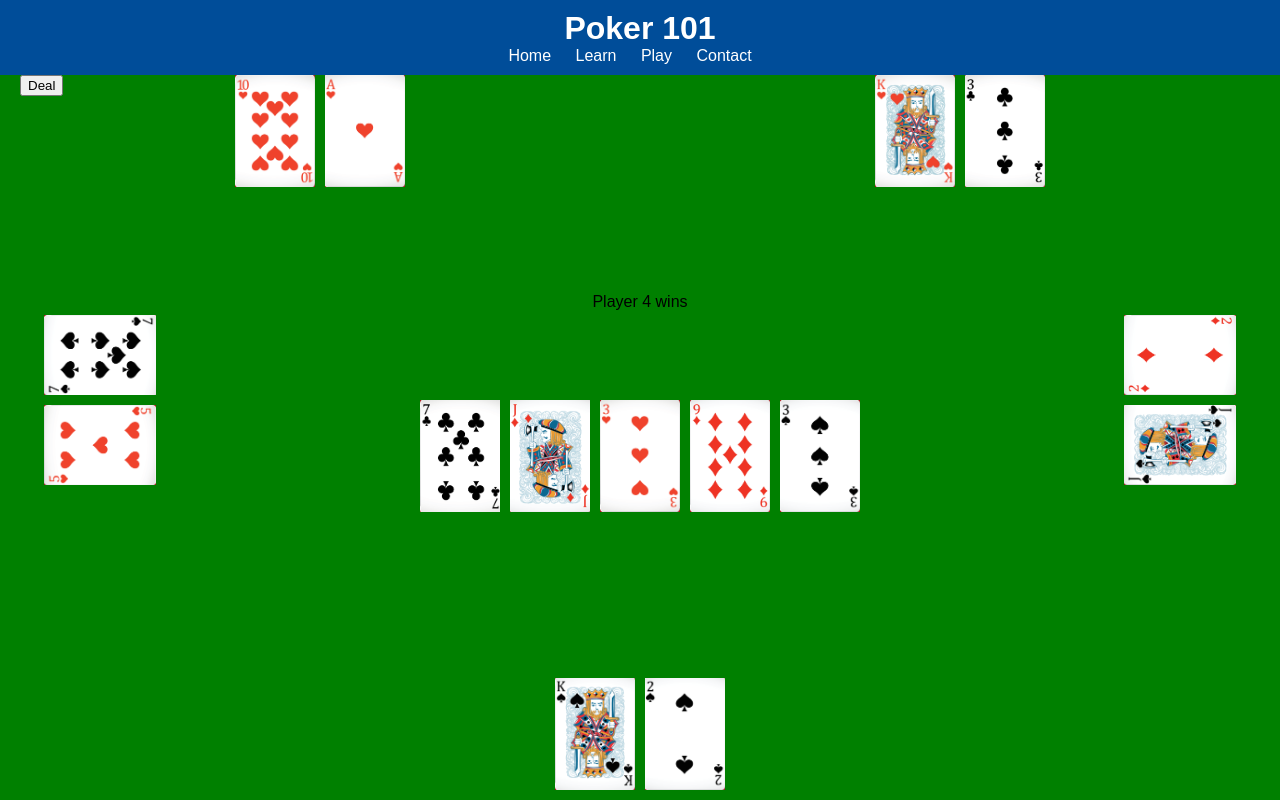
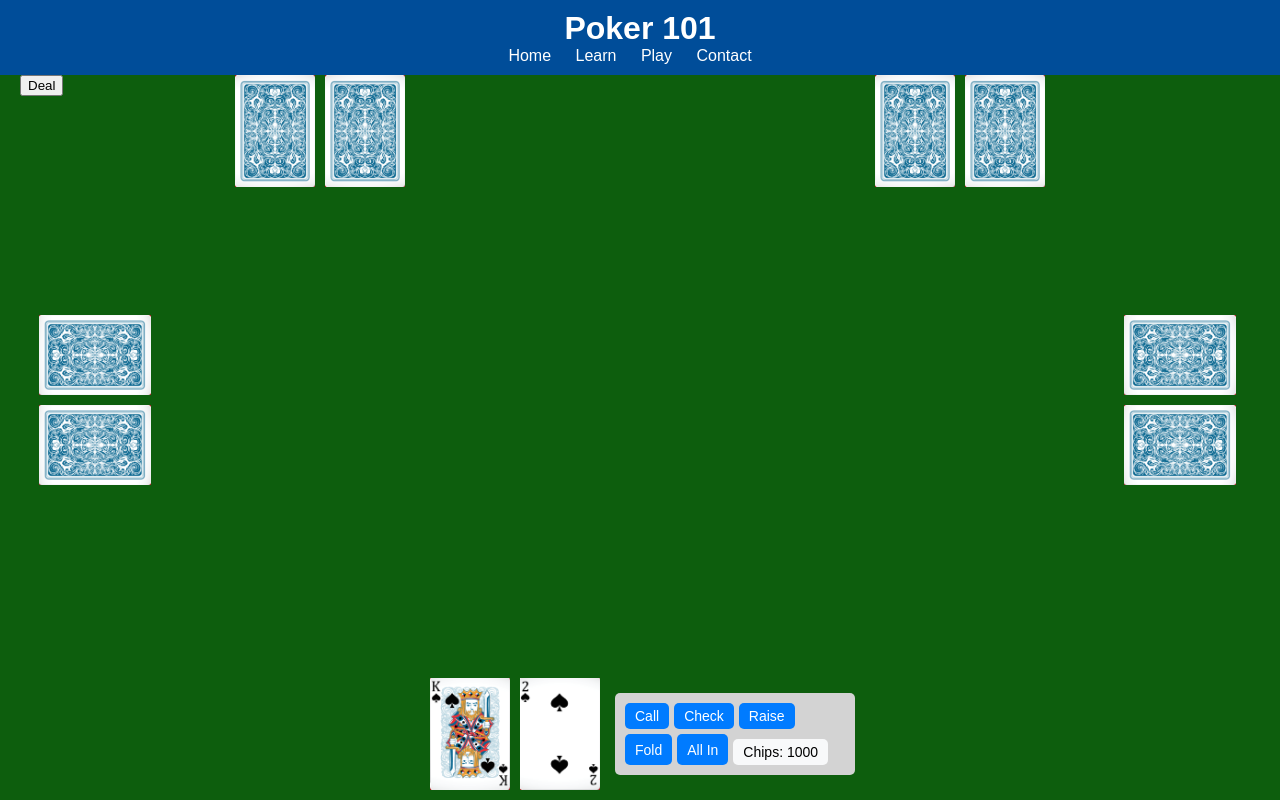
Before and after one commit to colfarl/poker-web-app, a plain HTML site: page play.html in a window 1280 px wide. Both pictures are taken after a click on the button "Deal". Drawn offline with Linux system fonts and the light colour scheme.

Commit message:
Asynchronous Implemented
Implemented turn structure, all actions are arbitrary. Hands are only revealed after all the betting rounds have been completed.

```diff
--- a/basicDeck.js
+++ b/basicDeck.js
@@ -1,4 +1,5 @@
-//Global variables
+//===================================Global variables===============================
+
 hands=[8, 9, 5, 6, 1,
        2, 3, 10, 4, 7];
 
@@ -25,6 +26,13 @@ const SuitValues = {
     'diamonds':8
 };
 
+let players = [
+    { id: 1, hand: [], type: 'human',chips:1000, currentBet: 0, isInGame: true },
+    { id: 2, hand: [], type: 'bot', chips: 1000, currentBet: 0, isInGame: true },
+    { id: 3, hand: [], type: 'bot', chips: 1000, currentBet: 0, isInGame: true },
+    { id: 4, hand: [], type: 'bot', chips: 1000, currentBet: 0, isInGame: true },
+    { id: 5, hand: [], type: 'bot', chips: 1000, currentBet: 0, isInGame: true }
+];
 //============================================Deck Operations====================================================
 //Creates a deck of 52 standard cards
 //Cards are stored in a list as (rank, suit)
@@ -66,19 +74,49 @@ function dealTurnOrRiver(deck, communityCards) {
     return communityCards;
 }
 
-//Shows What Cards Are in Play
-function displayHand(hand, containerId) {
-    const cardContainer = document.getElementById(containerId);
+//=====================================Display Functions=======================================================
+//Shows What Cards a particular player has
+//cards in hand are {rank, suit} player id is an int [0,5]
+function displayHand(hand, playerId) {
+    const cardContainer = document.querySelector(`#player${playerId} .player-cards`);
     cardContainer.innerHTML = ''; // Clear previous cards
 
     hand.forEach(function(card) {
         const cardImg = document.createElement('img');
-        cardImg.src = `./Images/cards/${card.suit}_${card.rank}.png`; // Adjust the path to match your PNG images
+        cardImg.src = `./Images/cards/${card.suit}_${card.rank}.png`;
         cardImg.className = 'card';
         cardContainer.appendChild(cardImg);
     });
 }
 
+//Displays Community Cards
+function displayCommunity(hand) {
+    const cardContainer = document.getElementById('community-cards');
+    cardContainer.innerHTML = '';
+
+    hand.forEach(function(card) {
+        const cardImg = document.createElement('img');
+        cardImg.src = `./Images/cards/${card.suit}_${card.rank}.png`;
+        cardImg.className = 'card';
+        cardContainer.appendChild(cardImg);
+    });
+}
+
+//Shows cards back of players
+//uses same logic as display hand except it uses a card back as image
+function displayFaceDown(hand, playerId) {
+    const cardContainer = document.querySelector(`#player${playerId} .player-cards`);
+    cardContainer.innerHTML = ''; // Clear previous cards
+
+    hand.forEach(function(card) {
+        const cardImg = document.createElement('img');
+        cardImg.src = `./Images/cards/card_back.png`;
+        cardImg.className = 'card';
+        cardContainer.appendChild(cardImg);
+    });
+}
+
+//Shows which player wins above community cards
 function displayWinner(winner) {
     console.log(winner);
     const winningHandDiv = document.getElementById('winner');
@@ -96,12 +134,12 @@ function getCardValue(card) {
     return CardValues[card.rank];
 }
 
+// Maps suit to bit value for evaluation
 function getSuitValue(card) {
     return SuitValues[card.suit];
 }
 
-//generate all possible 5 card combinations
-//from a 7 card hand
+//generates combinations of size k from array
 function generateCombinations(array, k) {
     let result = [];
     let n = array.length;
@@ -194,6 +232,7 @@ function evaluateHand(playerHand, communityCards) {
     return bestHand;
 }
 
+//Determines best hand among all players
 function evaluateAllHands(players, communityCards) {
     let bestHandScore = 0;
     let bestHandIndex = -1;
@@ -210,15 +249,61 @@ function evaluateAllHands(players, communityCards) {
 
     return bestHandIndex;
 }
+//================== Betting Logic ====================================
+function bet(player, amount) {
+    if (player.chips >= amount) {
+        player.chips -= amount;
+        player.currentBet += amount;
+        pot += amount;
+    } else {
+        console.error('Not enough chips.');
+    }
+}
+
+function call(player, highestBet) {
+    const amount = highestBet - player.currentBet;
+    bet(player, amount);
+}
+
+function raise(player, amount) {
+    if (amount >= 2 * highestBet) {
+        bet(player, amount);
+        highestBet = player.currentBet;
+    } else {
+        console.error('Raise must be at least double the previous bet.');
+    }
+}
+
+function check(player) {
+    if (highestBet === 0 || player.currentBet === highestBet) {
+        // Proceed to the next player's turn
+    } else {
+        console.error('Cannot check, there is a bet already.');
+    }
+}
+
+let resolvePlayerAction;
+
+function waitForPlayerDecision() {
+    return new Promise((resolve) => {
+        resolvePlayerAction = resolve;
+    });
+}
+
+function playerAction(action) {
+    console.log(`Player decides to ${action}`);
+    resolvePlayerAction(action);
+}
+
+function updateChipTotal(playerId) {
+    const player = players.find(p => p.id === playerId);
+    const chipDisplay = document.getElementById(`player${playerId}-chips`);
+    chipDisplay.innerText = `Chips: ${player.chips}`;
+}
 //================== Early game Logic =============================================================================================
-let players = [
-    { id: 1, hand: [], type: 'human', chips: 1000 },
-    { id: 2, hand: [], type: 'bot', chips: 1000 },
-    { id: 3, hand: [], type: 'bot', chips: 1000 },
-    { id: 4, hand: [], type: 'bot', chips: 1000 },
-    { id: 5, hand: [], type: 'bot', chips: 1000 }
-];
 
+//Deal two cards to each player by taking the next two available cards
+//off the top of the deck
 function dealHands(deck) {
     players.forEach(player => {
         if (deck.length < 2) {
@@ -228,79 +313,101 @@ function dealHands(deck) {
     });
 }
 
+//NOT IMPLEMENTED
 function botDecision(player) {
     console.log(`Player ${player.id} makes decision.`);
 }
 
-function playRound() {
+//basic Round logic
+async function playRound() {
     let deck = createDeck();
     shuffleDeck(deck);
     let communityCards = [];
 
     //Pre-flop
     dealHands(deck);
-    players.forEach(player => {
+
+    //Show player hand - hide all other hands
+    displayHand(players[0].hand, 1);
+    displayFaceDown(players[1].hand, 2);
+    displayFaceDown(players[2].hand, 3);
+    displayFaceDown(players[3].hand, 4);
+    displayFaceDown(players[4].hand, 5);
+    for (const player of players) {
         if (player.type === 'bot') {
             botDecision(player);
         } else {
-            console.log(`Player ${player.id} makes decision.`);
+            console.log(`Waiting for Player ${player.id} to make a decision.`);
+            const action = await waitForPlayerDecision();
+            console.log(`Player ${player.id} has decided to ${action}.`);
         }
-    });
-    displayHand(players[0].hand, 'player1');
-    displayHand(players[1].hand, 'player2');
-    displayHand(players[2].hand, 'player3');
-    displayHand(players[3].hand, 'player4');
-    displayHand(players[4].hand, 'player5');
+    }
 
     // Deal the flop
     communityCards = dealFlop(deck, communityCards);
-    displayHand(communityCards, 'community-cards');
+    displayCommunity(communityCards);
 
     //Flop round of betting
-    players.forEach(player => {
+    for (const player of players) {
         if (player.type === 'bot') {
             botDecision(player);
         } else {
-            console.log(`Player ${player.id} makes decision.`);
+            console.log(`Waiting for Player ${player.id} to make a decision.`);
+            const action = await waitForPlayerDecision();
+            console.log(`Player ${player.id} has decided to ${action}.`);
         }
-    });
+    }
 
     //Deal the Turn
     dealTurnOrRiver(deck, communityCards);
-    displayHand(communityCards, 'community-cards');
+    displayCommunity(communityCards);
 
     //Turn round of betting
-    players.forEach(player => {
+    for (const player of players) {
         if (player.type === 'bot') {
             botDecision(player);
         } else {
-            console.log(`Player ${player.id} makes decision.`);
+            console.log(`Waiting for Player ${player.id} to make a decision.`);
+            const action = await waitForPlayerDecision();
+            console.log(`Player ${player.id} has decided to ${action}.`);
         }
-    });
+    }
 
     //Deal river
     dealTurnOrRiver(deck, communityCards);
-    displayHand(communityCards, 'community-cards');
+    displayCommunity(communityCards);
 
     //River round of betting
-    players.forEach(player => {
+    for (const player of players) {
         if (player.type === 'bot') {
             botDecision(player);
         } else {
-            console.log(`Player ${player.id} makes decision.`);
+            console.log(`Waiting for Player ${player.id} to make a decision.`);
+            const action = await waitForPlayerDecision();
+            console.log(`Player ${player.id} has decided to ${action}.`);
         }
-    });
+    }
 
     //Find Best Hand
     const winner = evaluateAllHands(players, communityCards);
     console.log(winner);
+
+    //end display
     displayWinner(winner);
+    displayHand(players[1].hand, 2);
+    displayHand(players[2].hand, 3);
+    displayHand(players[3].hand, 4);
+    displayHand(players[4].hand, 5);
 }
 
 //Subject to change but this function waits for the page to be loaded and once it is
 // it creates a deck and listens for button press which will then start a 2 card hand
-document.addEventListener('DOMContentLoaded', function () {
-    document.getElementById('deal-button').addEventListener('click', function() {
-        playRound();
-    });
+
+document.getElementById('player1-call').addEventListener('click', () => playerAction('call'));
+document.getElementById('player1-raise').addEventListener('click', () => playerAction('raise'));
+document.getElementById('player1-fold').addEventListener('click', () => playerAction('fold'));
+document.getElementById('player1-check').addEventListener('click', () => playerAction('check'));
+
+document.getElementById('deal-button').addEventListener('click', function() {
+    playRound();
 });
--- a/play.html
+++ b/play.html
@@ -19,30 +19,31 @@
         </nav>
     </header>
     <button id="deal-button">Deal</button>
-    <div id="game-container">
     <div id="player1" class="player">
         <div class="player-cards"></div>
-            <div class="player-info">Player 1</div>
+        <div class="betting-options">
+            <button class="bet-btn" id="player1-call">Call</button>
+            <button class="bet-btn" id="player1-check">Check</button>
+            <button class="bet-btn" id="player1-raise">Raise</button>
+            <button class="bet-btn" id="player1-fold">Fold</button>
+            <button class="bet-btn" id="player1-allin">All In</button>
+            <div id="player1-chips" class="chip-total">Chips: 1000</div>
+        </div>
     </div>
     <div id="player2" class="player">
         <div class="player-cards"></div>
-            <div class="player-info">Player 2</div>
     </div>
     <div id="player3" class="player">
         <div class="player-cards"></div>
-            <div class="player-info">Player 3</div>
     </div>
     <div id="player4" class="player">
         <div class="player-cards"></div>
-            <div class="player-info">Player 4</div>
     </div>
     <div id="player5" class="player">
         <div class="player-cards"></div>
-            <div class="player-info">Player 5</div>
     </div>
     <div id="winner" class="winner"></div>
     <div id="community-cards" class="community-cards"></div>
-    </div>
     <script src="basicDeck.js"></script>
 </body>
 </html>
--- a/styles.css
+++ b/styles.css
@@ -1,5 +1,5 @@
 body {
-    background: green;
+    background: rgb(13, 94, 13);
     background-size: cover;
     font-family: Arial, sans-serif;
     margin: 0;
@@ -59,7 +59,7 @@ nav ul li a {
 #player2 {
     position: absolute;
     top: 50%;
-    left: 10px;
+    left: 5px;
     transform: translateY(-50%) rotate(90deg);
     transform-origin: center center;
 }
@@ -95,6 +95,7 @@ nav ul li a {
 }
 
 .community-cards {
+    z-index: 1;
     position: absolute;
     left: 50%;
     top: 50%;
@@ -126,3 +127,40 @@ nav ul li a {
     height: 112px;
     margin: 0 5px;
 }
+
+.betting-options {
+    z-index: 10;
+    background-color: lightgrey;
+    padding: 10px;
+    border-radius: 5px;
+    display: flex;
+    flex-wrap: wrap; /* Allow the items to wrap onto the next line */
+    gap: 5px; /* Spacing between buttons */
+    margin-left: 10px; /* Distance from the player's hand */
+    width: 220px; /* Adjust the width as needed */
+}
+
+.bet-btn {
+    z-index: 11;
+    padding: 5px 10px;
+    font-size: 14px;
+    color: white;
+    background-color: #007bff;
+    border: none;
+    border-radius: 5px;
+    cursor: pointer;
+    transition: background-color 0.3s ease;
+}
+
+.bet-btn:hover {
+    background-color: #0056b3;
+}
+
+.chip-total {
+    background-color: #f8f9fa; /* Light background */
+    border-radius: 5px;
+    padding: 5px 10px;
+    margin-top: 5px; /* Spacing from the last button */
+    text-align: center;
+    font-size: 14px;
+}
```
Lines whose indentation alone changed are shown as unchanged.
